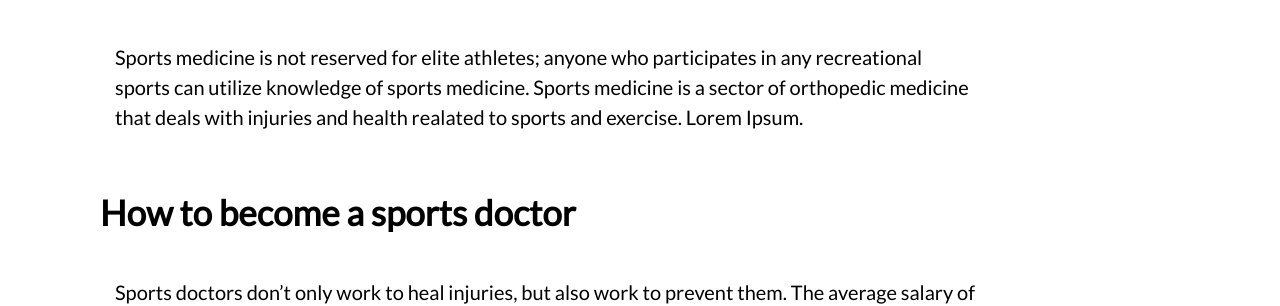
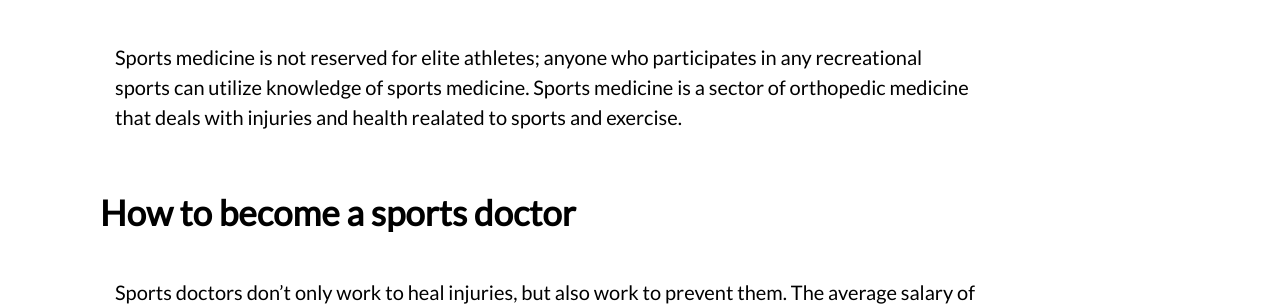
Before and after one commit to illumm/illumm.github.io, a Jekyll site: the page built from _posts/2021-07-23-facts-about-sports-medicine.md, in a window 1280 px wide and 1196 px high. Shown: the part 488-794 px from the top of the window. Built offline with Jekyll 4.4.1, drawn with Linux system fonts in a browser that asks for light colours.

```diff
--- a/_posts/2021-07-23-facts-about-sports-medicine.md
+++ b/_posts/2021-07-23-facts-about-sports-medicine.md
@@ -5,7 +5,7 @@ image: /images/blog-images/2021/july/sports-medicine-facts.PNG
 date: 2021-07-23
 ---
 
-Sports medicine is not reserved for elite athletes; anyone who participates in any recreational sports can utilize knowledge of sports medicine. Sports medicine is a sector of orthopedic medicine that deals with injuries and health realated to sports and exercise. Lorem Ipsum.
+Sports medicine is not reserved for elite athletes; anyone who participates in any recreational sports can utilize knowledge of sports medicine. Sports medicine is a sector of orthopedic medicine that deals with injuries and health realated to sports and exercise.
 
 ## How to become a sports doctor
 Sports doctors don't only work to heal injuries, but also work to prevent them. The average salary of a sports doctor is $239,595 per year. To become a sports doctor, one must attain an M.D. and complete two years of a sports medicine fellowship.
```
Also changed, not shown: _posts/2021-07-21-australia's-success-in-sports.md (+1 -1 lines).
